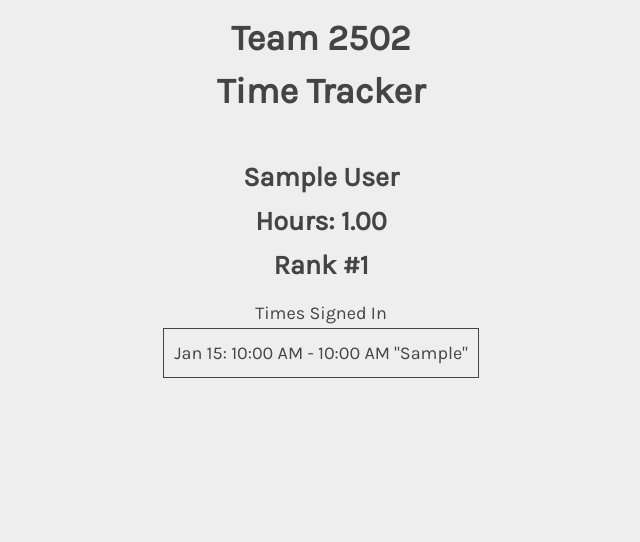
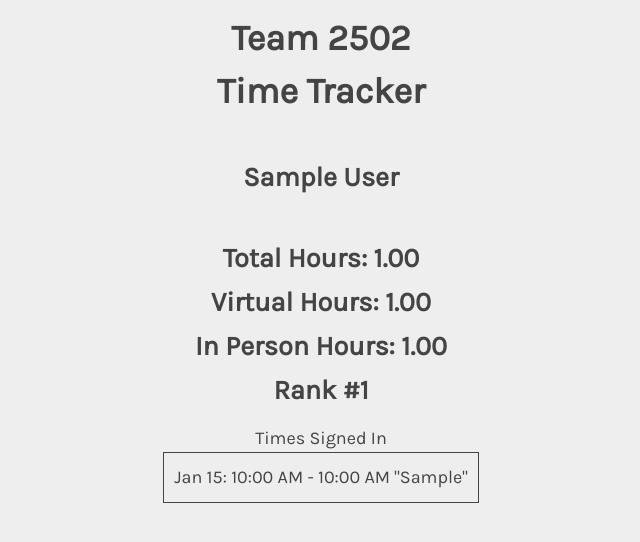
Before and after one commit to Team-2502/WebTimeTracker2, a Django app: a page that uses members/templates/members/member_detail.html in a window 1280 px wide. Shown: the top 542 px of the page, without its empty margins (319-959 px from the left). Run offline with Django 3.2, Linux system fonts and the light colour scheme; tables that the repository leaves empty hold one stand-in row (values such as "Sample post").

Commit message:
Display virtual vs in person hours on member page

```diff
--- a/members/templates/members/member_detail.html
+++ b/members/templates/members/member_detail.html
@@ -15,8 +15,10 @@
         <h1>Team 2502</h1>
         <h1>Time Tracker</h1>
         <br>
-        <h2>{{ member }}</h2>
-        <h2>Hours: {{ member.num_hours }}</h2>
+        <h2>{{ member }}</h2><br>
+        <h2>Total Hours: {{ member.num_hours }}</h2>
+        <h2>Virtual Hours: {{ member.num_hours_virtual }}</h2>
+        <h2>In Person Hours: {{ member.num_hours_in_person }}</h2>
         <h2>Rank #{{ rank }}</h2>
     </header>
 
```
